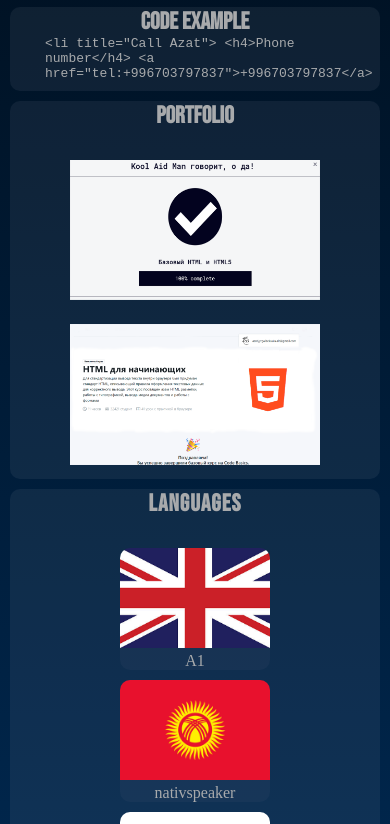
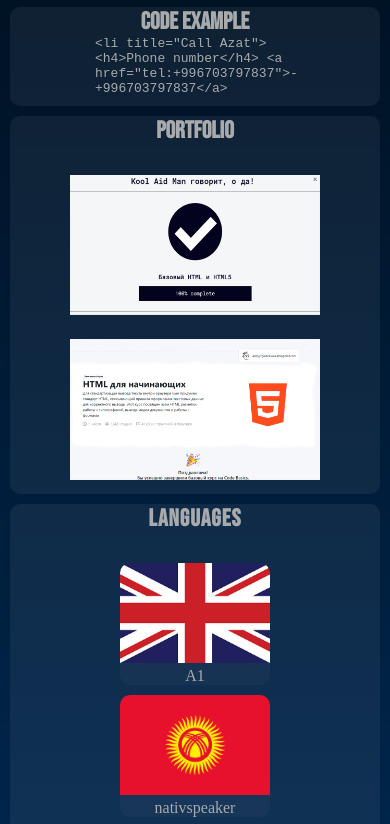
Before and after one commit to Azat-jyrgalbek-uulu/Azat-Jyrgalbek-uulu.github.io, a plain HTML site: page index.html in a window 390 px wide. Shown: the part 1240-2064 px from the top of the page. Drawn offline with Linux system fonts and the light colour scheme; a web font is replaced by a local one.

Commit message:
some changes

```diff
--- a/index.html
+++ b/index.html
@@ -86,7 +86,7 @@
                  <code class="in-block-CE2">
                          &lt;li title="Call Azat"&gt;
                          &lt;h4&gt;Phone number&lt;/h4&gt;
-                         &lt;a href="tel:+996703797837"&gt;+996703797837&lt;/a&gt;
+                         &lt;a href="tel:+996703797837"&gt;&shy;+996703797837&lt;/a&gt;
                  </code>
              <!--</pre>-->
       </section>
--- a/style.css
+++ b/style.css
@@ -400,6 +400,7 @@ transition: 0.5s;
 
     .in-block-CE2 {
         padding-bottom: 10px;
+        width: 200px;
     }
 
     .list{
@@ -415,4 +416,6 @@ transition: 0.5s;
         flex-direction: column;
         padding-right: 150px;
     }
+
+
 }
```
